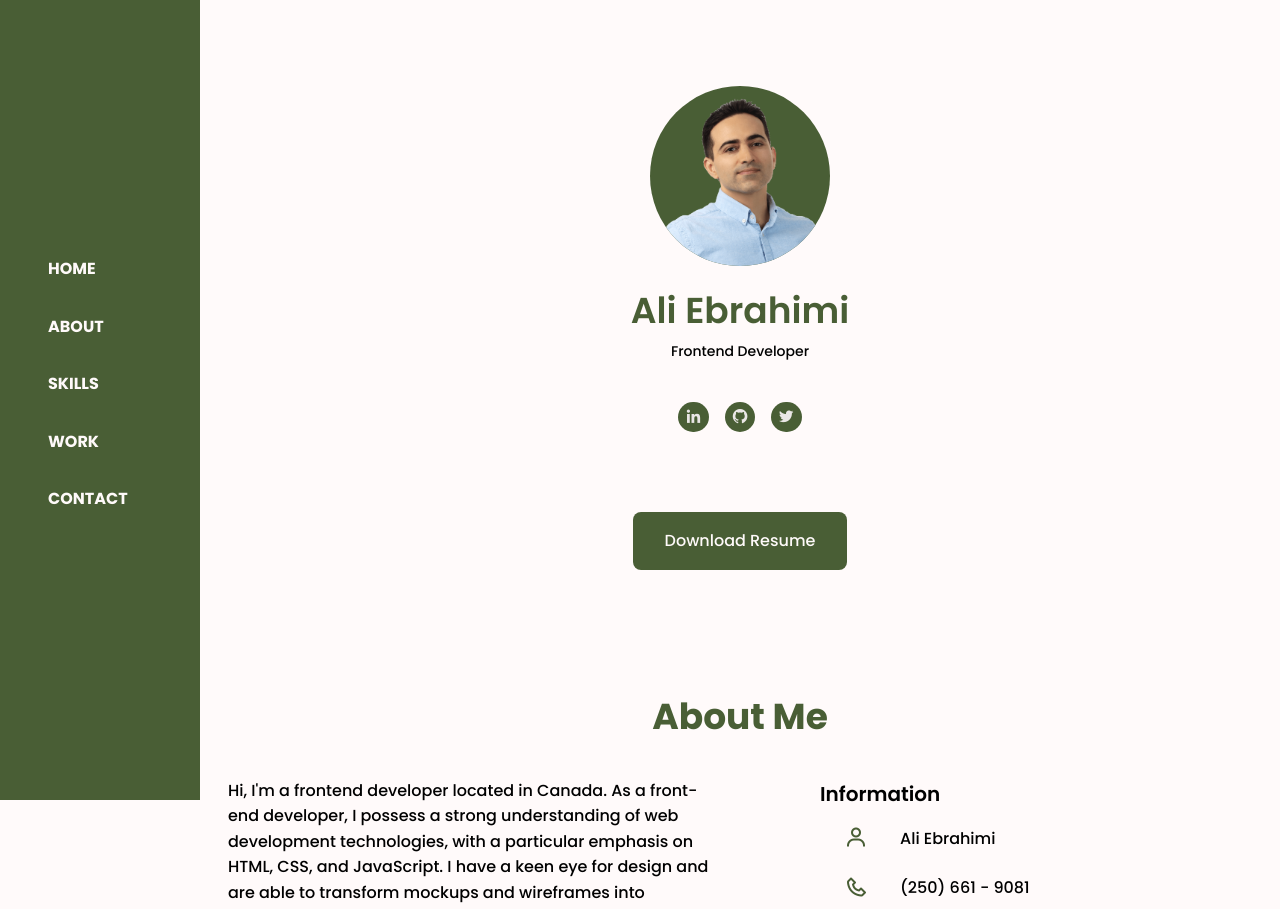
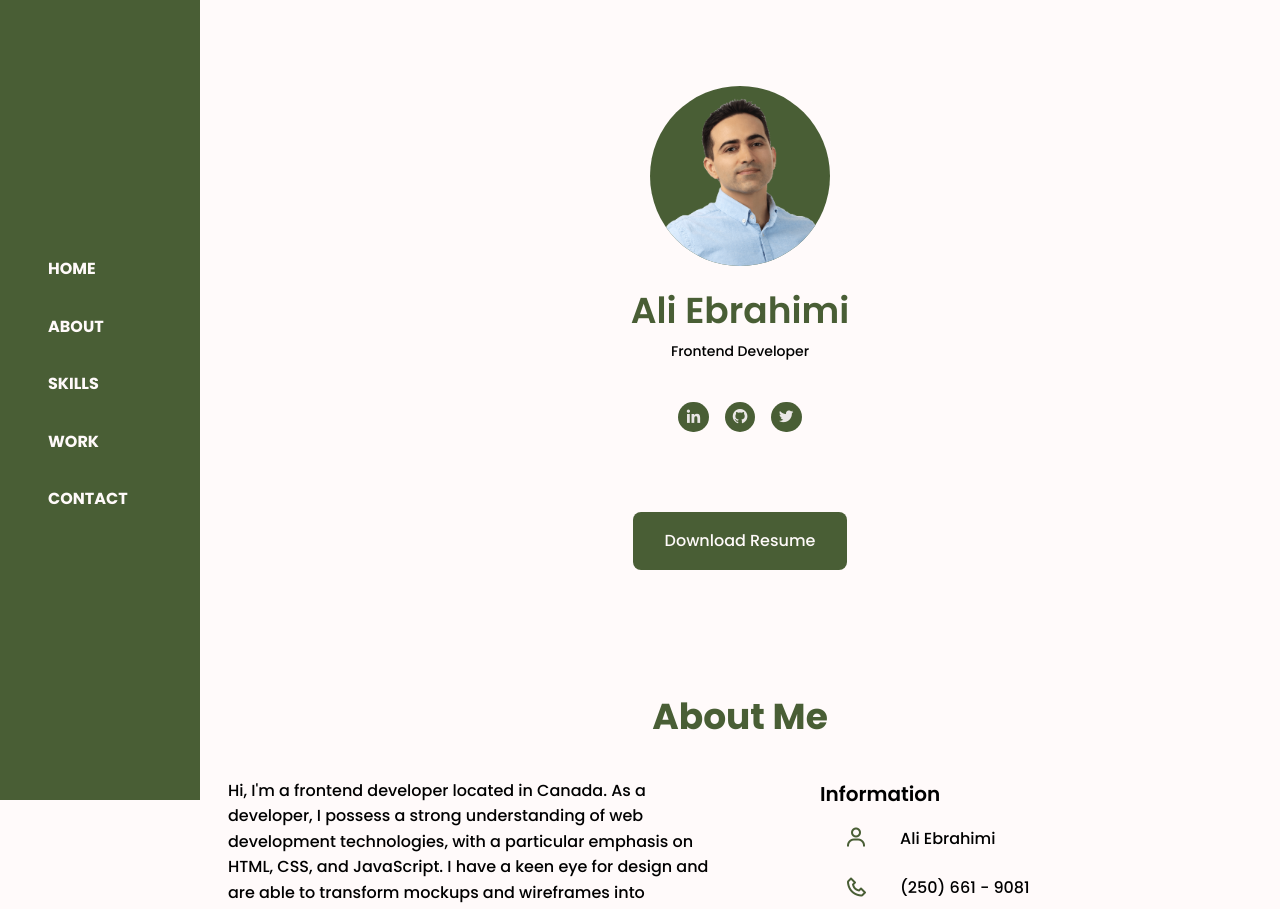
Before and after one commit to CyrusM3/react-portfolio, a JavaScript app: page / in a window 1280 px wide. Shown: the top 909 px of the page. Built offline with nearby package versions, Linux system fonts and the light colour scheme; the HTML template or start-up script is replaced by a standard one.

Commit message:
modified about me

```diff
--- a/src/components/About.js
+++ b/src/components/About.js
@@ -9,12 +9,12 @@ const About = () => {
         <div className='about__container bd-grid'>
           <div className='about__data'>
             <p className='about__text'>
-              Hi, I'm a frontend developer located in Canada. As a front-end
-              developer, I possess a strong understanding of web development
-              technologies, with a particular emphasis on HTML, CSS, and
-              JavaScript. I have a keen eye for design and are able to transform
-              mockups and wireframes into engaging, intuitive user interfaces
-              that meet client needs and drive user engagement.
+              Hi, I'm a frontend developer located in Canada. As a developer, I
+              possess a strong understanding of web development technologies,
+              with a particular emphasis on HTML, CSS, and JavaScript. I have a
+              keen eye for design and are able to transform mockups and
+              wireframes into engaging, intuitive user interfaces that meet
+              client needs and drive user engagement.
             </p>
 
             <p>
```
